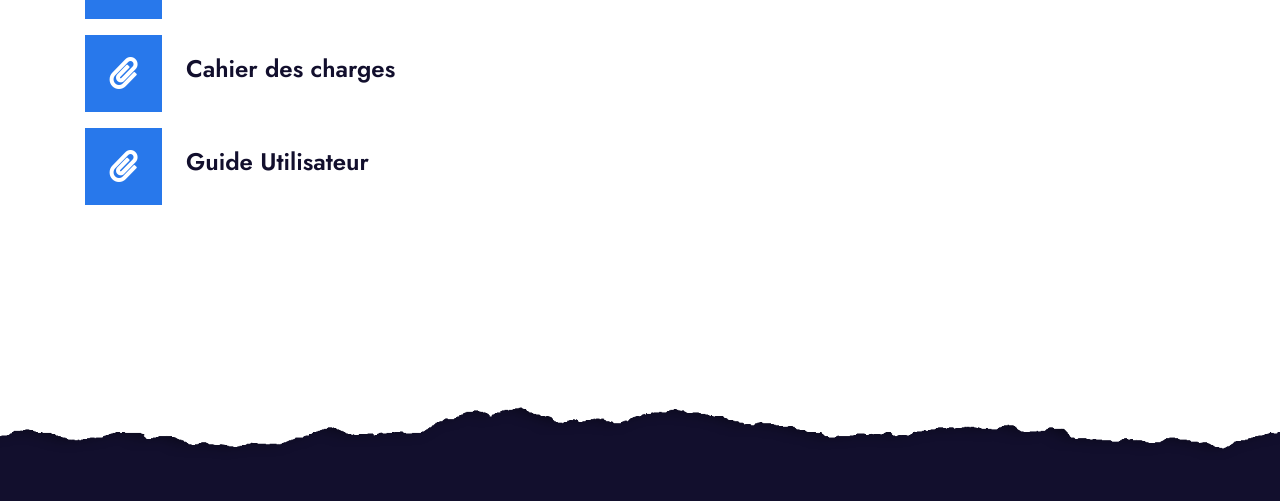
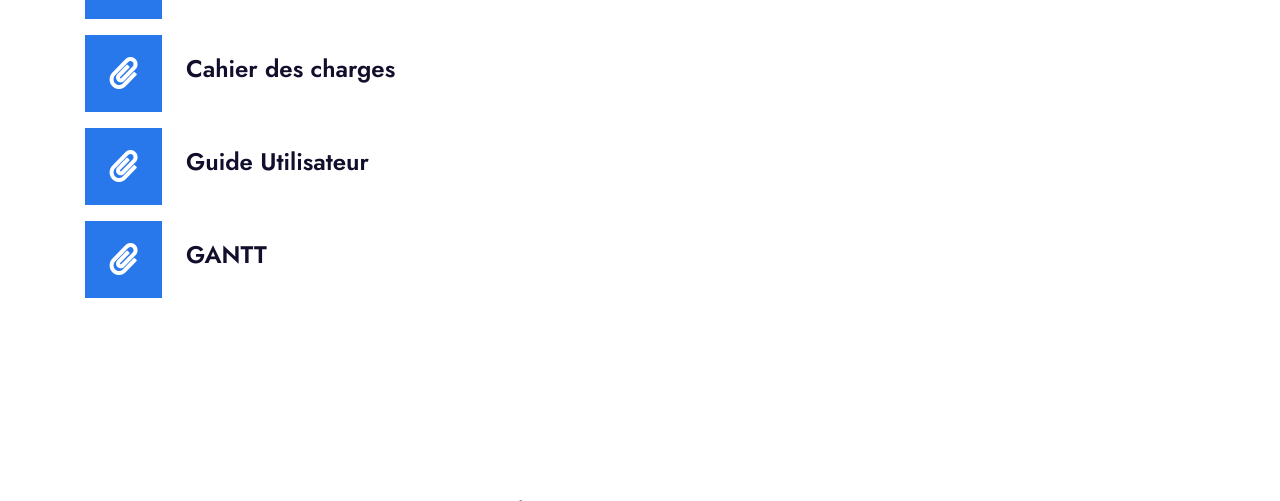
Before and after one commit to JeremieTran/PortfolioJT, a PHP site: page /projet1.php in a window 1280 px wide. Shown: the part 2756-3257 px from the top of the page. Run offline with PHP 8.4, Linux system fonts and the light colour scheme; some libraries are stand-ins or nearby versions.

Commit message:
update gantt

```diff
--- a/projet1.php
+++ b/projet1.php
@@ -158,6 +158,19 @@
                             <div class="mt-n1">
                                 <br/>
                                 <h4>Guide Utilisateur</h4>
+                            </div>
+                        </div>
+                        <!-- Fin Bloc Annexe -->
+                        <!-- Début Bloc Annexe -->
+                        <div class="d-flex mb-3">
+                            <a href="https://github.com/MathieuNico/CaninBTS/blob/main/documentation/ganttcanin.png">
+                            <div class="btn-icon bg-primary mr-4">
+                                <i class="fa fa-2x fa-paperclip text-white"></i>
+                            </div>
+                            </a>
+                            <div class="mt-n1">
+                                <br/>
+                                <h4>GANTT</h4>
                             </div>
                         </div>
                         <!-- Fin Bloc Annexe -->
```
Also changed, not shown: projet2.php (+13 -0 lines).
